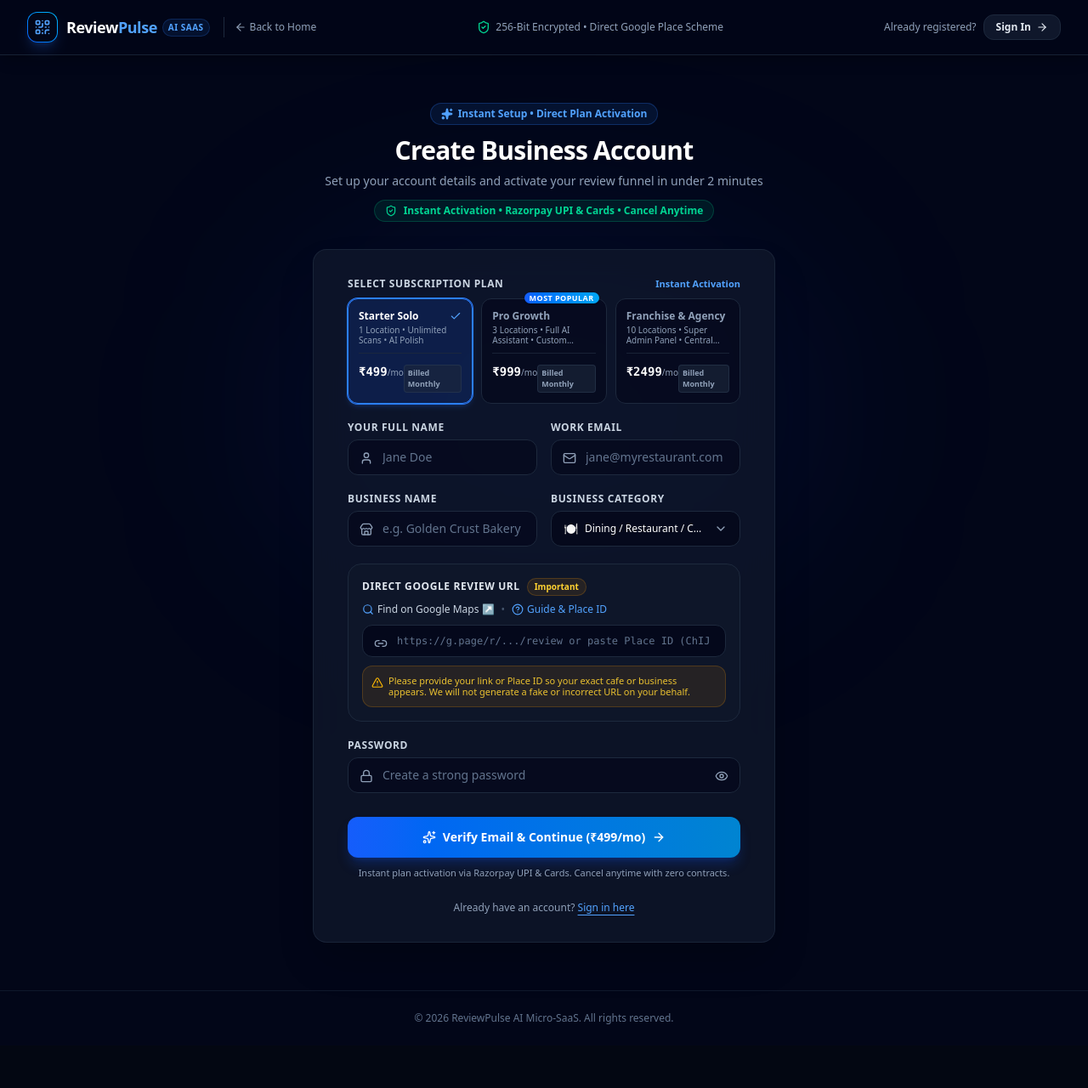
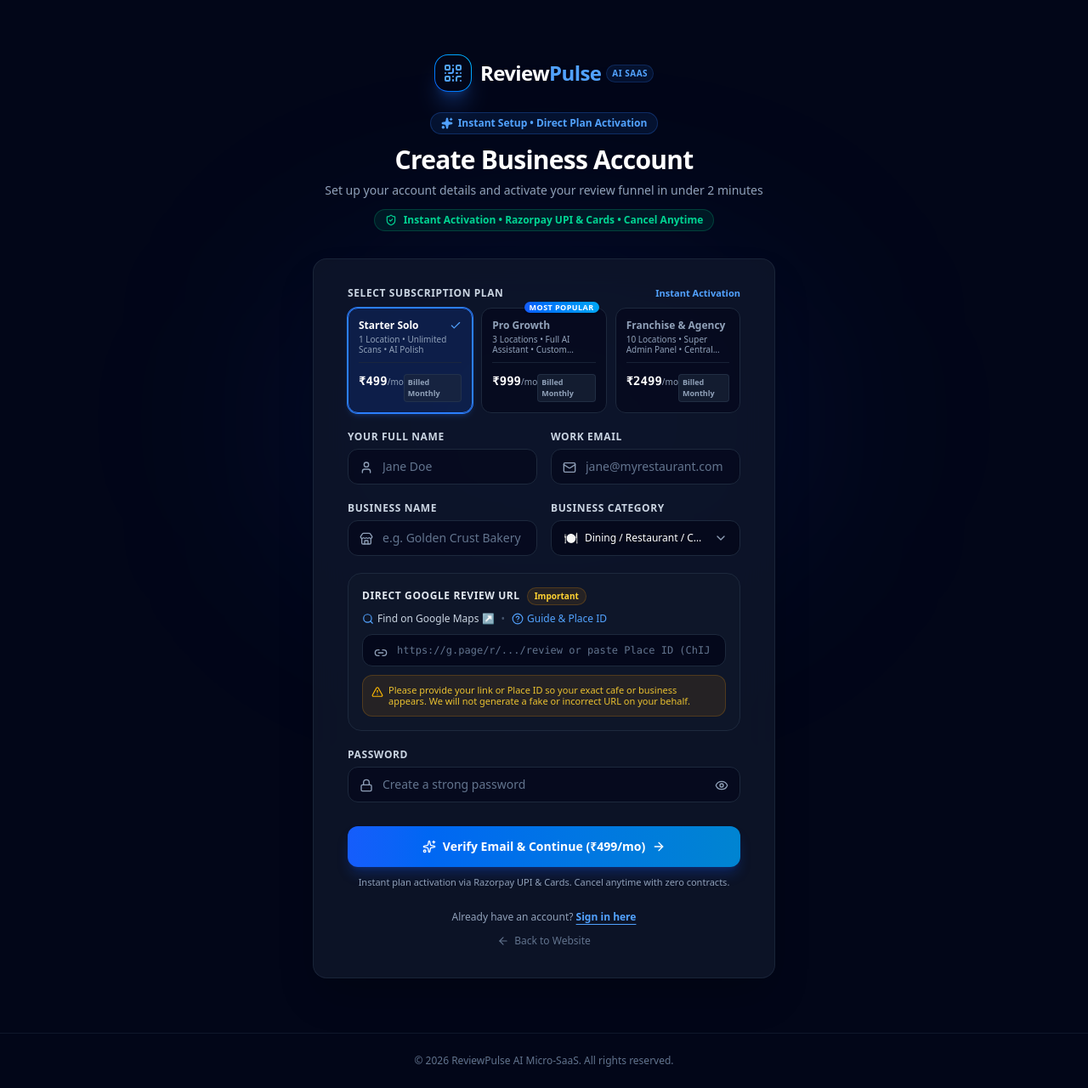
Before and after one commit to BatraAayush/review-pulse-ai, a Next.js app: page /register in a window 1280 px wide. Shown: the whole page at 85% size. Before the commit the page ends 1230 px from the top, so only its background shows below. Built offline with nearby package versions, Linux system fonts and the light colour scheme.

Commit message:
refactor(auth): replace top header bar with centered brand logo and back link

```diff
--- a/src/app/forgot-password/page.tsx
+++ b/src/app/forgot-password/page.tsx
@@ -18,8 +18,8 @@ import {
   Check,
   Inbox,
   ShieldCheck,
+  QrCode,
 } from 'lucide-react';
-import AuthHeader from '@/components/AuthHeader';
 import { useToast } from '@/components/ToastContext';
 import { validatePassword } from '@/lib/passwordValidation';
 import PasswordRequirements from '@/components/PasswordRequirements';
@@ -334,12 +334,33 @@ function ForgotPasswordForm() {
       {/* Background Ambient Glow */}
       <div className="absolute top-1/4 left-1/2 -translate-x-1/2 w-[600px] h-[350px] bg-blue-600/10 blur-[130px] rounded-full pointer-events-none" />
 
-      {/* Dedicated Minimalist Auth Header */}
-      <AuthHeader type="forgot-password" />
-
-      <main className="flex-1 flex flex-col justify-center py-10 sm:py-14 sm:px-6 lg:px-8 relative z-10">
+      {/* Main Password Reset Container */}
+      <main className="flex-1 flex flex-col justify-center py-12 sm:py-16 sm:px-6 lg:px-8 relative z-10">
         {/* Header Content */}
         <div className="sm:mx-auto sm:w-full sm:max-w-md relative z-10 text-center px-4">
+          {/* Centered Brand Logo */}
+          <div className="mb-6 flex justify-center">
+            <Link
+              href="/"
+              className="inline-flex items-center gap-2.5 group cursor-pointer focus:outline-none"
+              title="Return to ReviewPulse AI Homepage"
+            >
+              <div className="h-11 w-11 rounded-2xl bg-gradient-to-tr from-blue-600 to-sky-400 p-[1px] shadow-xl shadow-blue-500/25 group-hover:scale-105 transition-transform">
+                <div className="h-full w-full bg-slate-950 rounded-[15px] flex items-center justify-center">
+                  <QrCode className="h-6 w-6 text-blue-400 group-hover:text-blue-300 transition-colors" />
+                </div>
+              </div>
+              <div className="flex items-center gap-1.5 text-left">
+                <span className="font-extrabold text-xl sm:text-2xl tracking-tight text-white">
+                  Review<span className="text-blue-400">Pulse</span>
+                </span>
+                <span className="text-[10px] font-semibold tracking-wider uppercase px-1.5 py-0.5 rounded-full bg-blue-500/10 border border-blue-500/20 text-blue-400">
+                  AI SaaS
+                </span>
+              </div>
+            </Link>
+          </div>
+
           <div className="inline-flex items-center gap-1.5 px-3 py-1 rounded-full bg-blue-500/10 border border-blue-500/25 text-blue-400 text-xs font-semibold mb-4">
             <Sparkles className="w-3.5 h-3.5 fill-current" />
             <span>Account Security</span>
--- a/src/app/login/page.tsx
+++ b/src/app/login/page.tsx
@@ -13,9 +13,10 @@ import {
   Loader2,
   Eye,
   EyeOff,
-  ChevronDown
+  ChevronDown,
+  QrCode,
+  ArrowLeft
 } from 'lucide-react';
-import AuthHeader from '@/components/AuthHeader';
 import { useToast } from '@/components/ToastContext';
 
 export default function LoginPage() {
@@ -115,12 +116,32 @@ export default function LoginPage() {
       {/* Background Ambient Glow */}
       <div className="absolute top-1/4 left-1/2 -translate-x-1/2 w-[600px] h-[350px] bg-blue-600/10 blur-[130px] rounded-full pointer-events-none" />
 
-      {/* Minimalist Dedicated Auth Header */}
-      <AuthHeader type="login" />
+      {/* Main Login Form Container */}
+      <main className="flex-1 flex flex-col justify-center py-12 sm:py-16 sm:px-6 lg:px-8 relative z-10">
+        <div className="sm:mx-auto sm:w-full sm:max-w-md text-center px-4">
+          {/* Centered Brand Logo */}
+          <div className="mb-6 flex justify-center">
+            <Link
+              href="/"
+              className="inline-flex items-center gap-2.5 group cursor-pointer focus:outline-none"
+              title="Return to ReviewPulse AI Homepage"
+            >
+              <div className="h-11 w-11 rounded-2xl bg-gradient-to-tr from-blue-600 to-sky-400 p-[1px] shadow-xl shadow-blue-500/25 group-hover:scale-105 transition-transform">
+                <div className="h-full w-full bg-slate-950 rounded-[15px] flex items-center justify-center">
+                  <QrCode className="h-6 w-6 text-blue-400 group-hover:text-blue-300 transition-colors" />
+                </div>
+              </div>
+              <div className="flex items-center gap-1.5 text-left">
+                <span className="font-extrabold text-xl sm:text-2xl tracking-tight text-white">
+                  Review<span className="text-blue-400">Pulse</span>
+                </span>
+                <span className="text-[10px] font-semibold tracking-wider uppercase px-1.5 py-0.5 rounded-full bg-blue-500/10 border border-blue-500/20 text-blue-400">
+                  AI SaaS
+                </span>
+              </div>
+            </Link>
+          </div>
 
-      {/* Main Login Form Container */}
-      <main className="flex-1 flex flex-col justify-center py-10 sm:py-14 sm:px-6 lg:px-8 relative z-10">
-        <div className="sm:mx-auto sm:w-full sm:max-w-md text-center px-4">
           <div className="inline-flex items-center gap-1.5 px-3 py-1 rounded-full bg-blue-500/10 border border-blue-500/25 text-blue-400 text-xs font-semibold mb-3">
             <Sparkles className="w-3.5 h-3.5 fill-current" />
             <span>Welcome Back</span>
@@ -314,11 +335,22 @@ export default function LoginPage() {
               )}
             </div>
 
-            <div className="mt-6 text-center text-xs text-slate-400">
-              Don&apos;t have an account yet?{' '}
-              <Link href="/register?plan=starter" className="text-blue-400 hover:text-blue-300 font-bold underline underline-offset-4">
-                Register business free
-              </Link>
+            <div className="mt-6 text-center text-xs text-slate-400 space-y-3">
+              <div>
+                Don&apos;t have an account yet?{' '}
+                <Link href="/register?plan=starter" className="text-blue-400 hover:text-blue-300 font-bold underline underline-offset-4">
+                  Register business free
+                </Link>
+              </div>
+              <div>
+                <Link
+                  href="/"
+                  className="inline-flex items-center gap-1.5 text-slate-500 hover:text-slate-300 text-xs font-medium transition-colors"
+                >
+                  <ArrowLeft className="w-3.5 h-3.5" />
+                  <span>Back to Website</span>
+                </Link>
+              </div>
             </div>
           </div>
         </div>
--- a/src/app/register/page.tsx
+++ b/src/app/register/page.tsx
@@ -25,8 +25,8 @@ import {
   CheckCircle2,
   RefreshCw,
   ArrowLeft,
+  QrCode,
 } from 'lucide-react';
-import AuthHeader from '@/components/AuthHeader';
 import CustomSelect from '@/components/CustomSelect';
 import GoogleReviewGuideModal from '@/components/GoogleReviewGuideModal';
 import ConfirmModal from '@/components/ConfirmModal';
@@ -341,11 +341,32 @@ function RegisterForm() {
       {/* Background Ambient Glow */}
       <div className="absolute top-1/4 left-1/2 -translate-x-1/2 w-[600px] h-[350px] bg-blue-600/10 blur-[130px] rounded-full pointer-events-none" />
 
-      {/* Dedicated Minimalist Auth Header */}
-      <AuthHeader type="register" />
+      {/* Main Registration Container */}
+      <main className="flex-1 flex flex-col justify-center py-12 sm:py-16 sm:px-6 lg:px-8 relative z-10">
+        <div className="sm:mx-auto sm:w-full sm:max-w-xl text-center px-4">
+          {/* Centered Brand Logo */}
+          <div className="mb-6 flex justify-center">
+            <Link
+              href="/"
+              className="inline-flex items-center gap-2.5 group cursor-pointer focus:outline-none"
+              title="Return to ReviewPulse AI Homepage"
+            >
+              <div className="h-11 w-11 rounded-2xl bg-gradient-to-tr from-blue-600 to-sky-400 p-[1px] shadow-xl shadow-blue-500/25 group-hover:scale-105 transition-transform">
+                <div className="h-full w-full bg-slate-950 rounded-[15px] flex items-center justify-center">
+                  <QrCode className="h-6 w-6 text-blue-400 group-hover:text-blue-300 transition-colors" />
+                </div>
+              </div>
+              <div className="flex items-center gap-1.5 text-left">
+                <span className="font-extrabold text-xl sm:text-2xl tracking-tight text-white">
+                  Review<span className="text-blue-400">Pulse</span>
+                </span>
+                <span className="text-[10px] font-semibold tracking-wider uppercase px-1.5 py-0.5 rounded-full bg-blue-500/10 border border-blue-500/20 text-blue-400">
+                  AI SaaS
+                </span>
+              </div>
+            </Link>
+          </div>
 
-      <main className="flex-1 flex flex-col justify-center py-10 sm:py-14 sm:px-6 lg:px-8 relative z-10">
-        <div className="sm:mx-auto sm:w-full sm:max-w-xl text-center px-4">
           <div className="inline-flex items-center gap-1.5 px-3 py-1 rounded-full bg-blue-500/10 border border-blue-500/25 text-blue-400 text-xs font-semibold mb-3">
             <Sparkles className="w-3.5 h-3.5 fill-current" />
             <span>Instant Setup • Direct Plan Activation</span>
@@ -766,11 +787,22 @@ function RegisterForm() {
             </form>
             )}
 
-            <div className="mt-6 text-center text-xs text-slate-400">
-              Already have an account?{' '}
-              <Link href="/login" className="text-blue-400 hover:text-blue-300 font-medium underline underline-offset-4">
-                Sign in here
-              </Link>
+            <div className="mt-6 text-center text-xs text-slate-400 space-y-3">
+              <div>
+                Already have an account?{' '}
+                <Link href="/login" className="text-blue-400 hover:text-blue-300 font-bold underline underline-offset-4">
+                  Sign in here
+                </Link>
+              </div>
+              <div>
+                <Link
+                  href="/"
+                  className="inline-flex items-center gap-1.5 text-slate-500 hover:text-slate-300 text-xs font-medium transition-colors"
+                >
+                  <ArrowLeft className="w-3.5 h-3.5" />
+                  <span>Back to Website</span>
+                </Link>
+              </div>
             </div>
           </div>
         </div>
--- a/src/components/AuthHeader.tsx
+++ /dev/null
@@ -1,91 +0,0 @@
-'use client';
-
-import React from 'react';
-import Link from 'next/link';
-import { QrCode, ArrowLeft, ShieldCheck, ArrowRight } from 'lucide-react';
-
-interface AuthHeaderProps {
-  type: 'login' | 'register' | 'forgot-password';
-}
-
-export default function AuthHeader({ type }: AuthHeaderProps) {
-  return (
-    <header className="sticky top-0 z-50 w-full border-b border-slate-800/80 bg-slate-950/85 backdrop-blur-xl transition-all shadow-lg shadow-black/20">
-      <div className="max-w-7xl mx-auto px-4 sm:px-6 lg:px-8">
-        <div className="flex items-center justify-between h-16">
-          {/* Logo & Back to Home */}
-          <div className="flex items-center gap-4">
-            <Link href="/" className="flex items-center gap-2.5 group">
-              <div className="h-9 w-9 rounded-xl bg-gradient-to-tr from-blue-600 to-sky-400 p-[1px] shadow-lg shadow-blue-500/20 group-hover:scale-105 transition-transform">
-                <div className="h-full w-full bg-slate-950 rounded-[11px] flex items-center justify-center">
-                  <QrCode className="h-5 w-5 text-blue-400 group-hover:text-blue-300 transition-colors" />
-                </div>
-              </div>
-              <div className="flex items-center gap-1.5">
-                <span className="font-extrabold text-lg tracking-tight text-white">
-                  Review<span className="text-blue-400">Pulse</span>
-                </span>
-                <span className="text-[10px] font-semibold tracking-wider uppercase px-1.5 py-0.5 rounded-full bg-blue-500/10 border border-blue-500/20 text-blue-400 hidden sm:inline-block">
-                  AI SaaS
-                </span>
-              </div>
-            </Link>
-
-            <Link
-              href="/"
-              className="hidden sm:inline-flex items-center gap-1 text-xs text-slate-400 hover:text-slate-200 transition-colors pl-3 border-l border-slate-800 py-1"
-            >
-              <ArrowLeft className="w-3.5 h-3.5" />
-              <span>Back to Home</span>
-            </Link>
-          </div>
-
-          {/* Center Trust Indicator */}
-          <div className="hidden md:flex items-center gap-1.5 text-xs text-slate-400 font-medium">
-            <ShieldCheck className="w-4 h-4 text-emerald-400" />
-            <span>256-Bit Encrypted • Direct Google Place Scheme</span>
-          </div>
-
-          {/* Right Action */}
-          <div className="flex items-center gap-3">
-            {type === 'login' && (
-              <div className="flex items-center gap-2">
-                <span className="text-xs text-slate-400 hidden sm:inline">New to ReviewPulse?</span>
-                <Link
-                  href="/register?plan=starter"
-                  className="inline-flex items-center gap-1.5 px-3.5 py-1.5 text-xs font-bold rounded-xl bg-blue-600/15 border border-blue-500/30 text-blue-400 hover:bg-blue-600/25 hover:text-blue-300 transition-all cursor-pointer"
-                >
-                  <span>Start Free</span>
-                  <ArrowRight className="w-3.5 h-3.5" />
-                </Link>
-              </div>
-            )}
-
-            {type === 'register' && (
-              <div className="flex items-center gap-2">
-                <span className="text-xs text-slate-400 hidden sm:inline">Already registered?</span>
-                <Link
-                  href="/login"
-                  className="inline-flex items-center gap-1.5 px-3.5 py-1.5 text-xs font-bold rounded-xl bg-slate-900 border border-slate-800 text-slate-200 hover:text-white hover:border-slate-700 transition-all cursor-pointer"
-                >
-                  <span>Sign In</span>
-                  <ArrowRight className="w-3.5 h-3.5" />
-                </Link>
-              </div>
-            )}
-
-            {type === 'forgot-password' && (
-              <Link
-                href="/login"
-                className="inline-flex items-center gap-1.5 px-3.5 py-1.5 text-xs font-bold rounded-xl bg-slate-900 border border-slate-800 text-slate-200 hover:text-white hover:border-slate-700 transition-all cursor-pointer"
-              >
-                <ArrowLeft className="w-3.5 h-3.5" />
-                <span>Return to Sign In</span>
-              </Link>
-            )}
-          </div>
-        </div>
-      </div>
-    </header>
-  );
-}
```
